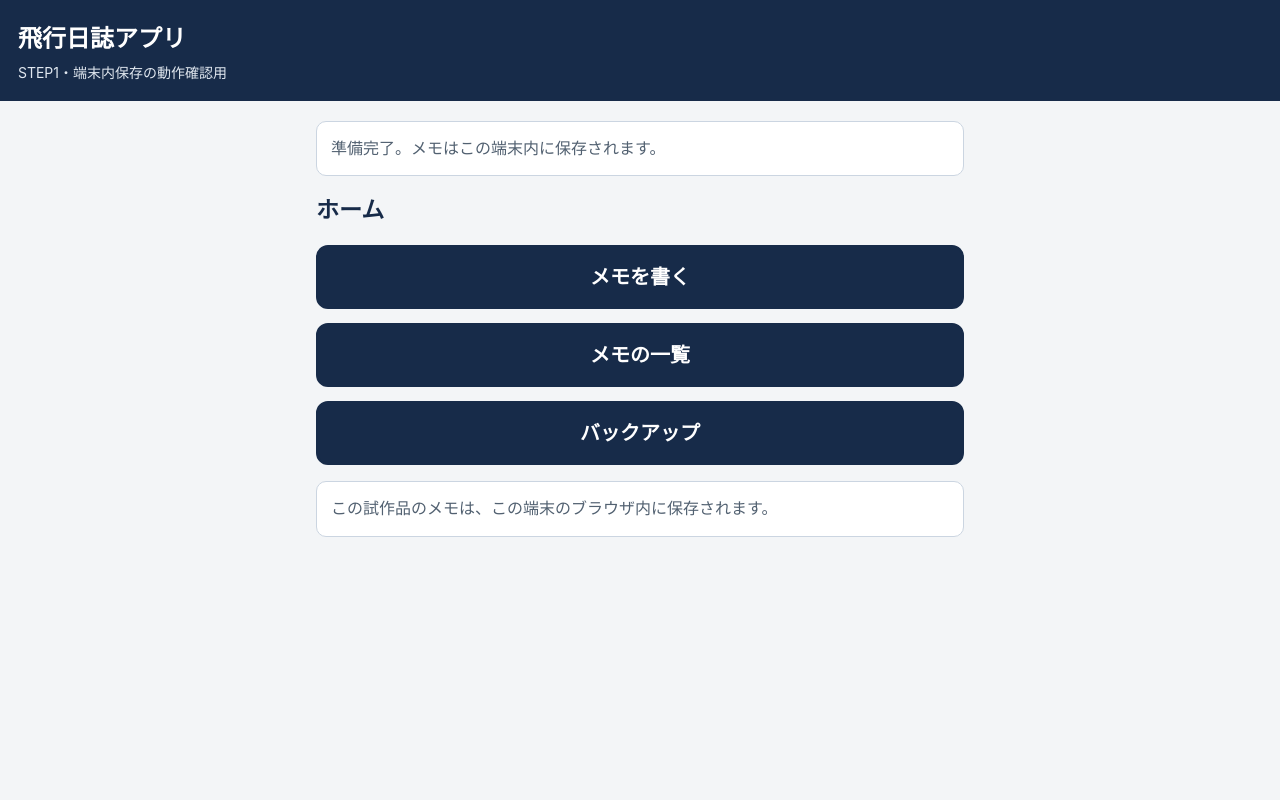
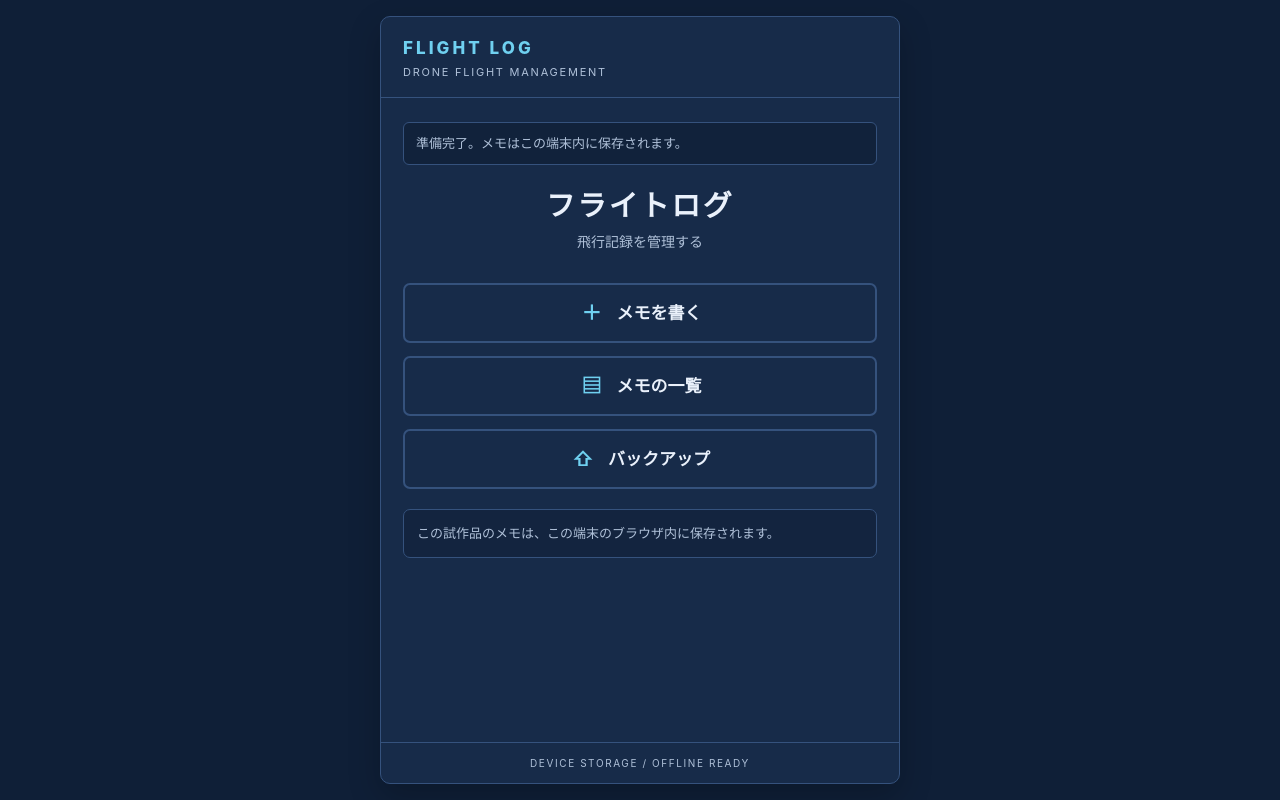
Before and after one commit to eikichi1303-web/drone-diary-step1, a plain HTML site: page index.html in a window 1280 px wide. Drawn offline with Linux system fonts and the light colour scheme.

Commit message:
Add files via upload

```diff
--- a/index.html
+++ b/index.html
@@ -3,153 +3,245 @@
 <head>
   <meta charset="UTF-8">
   <meta name="viewport" content="width=device-width, initial-scale=1.0, viewport-fit=cover">
-  <meta name="theme-color" content="#172B49">
+  <meta name="theme-color" content="#0F1F37">
   <meta name="apple-mobile-web-app-capable" content="yes">
-  <meta name="apple-mobile-web-app-status-bar-style" content="default">
+  <meta name="apple-mobile-web-app-status-bar-style" content="black-translucent">
   <meta name="apple-mobile-web-app-title" content="飛行日誌">
-  <meta name="description" content="端末内でメモを管理するオフライン動作確認用アプリ">
+  <meta name="description" content="端末内で飛行記録を管理するアプリ">
   <link rel="manifest" href="./manifest.json">
   <link rel="apple-touch-icon" href="./icon-192.png">
-  <title>飛行日誌アプリ STEP1</title>
+  <title>フライトログ</title>
   <style>
     :root {
-      --navy: #172B49;
-      --blue: #31577F;
-      --pale: #EEF3F8;
-      --gold: #B08D57;
-      --text: #17202B;
-      --muted: #526171;
-      --border: #CBD5E1;
-      --danger: #A32626;
+      --bg: #0F1F37;
+      --panel: #172B49;
+      --line: #35527D;
+      --text: #EAF1FB;
+      --sub: #AFC0D8;
+      --accent: #6FD0F0;
+      --danger: #FF8A7A;
     }
     * { box-sizing: border-box; }
+    html, body { margin: 0; min-height: 100%; }
     body {
-      margin: 0;
-      padding: 0;
-      background: #F3F5F7;
+      min-height: 100vh;
+      padding: max(16px, env(safe-area-inset-top)) 14px max(16px, env(safe-area-inset-bottom));
+      display: flex;
+      justify-content: center;
+      background: var(--bg);
       color: var(--text);
-      font-family: -apple-system, BlinkMacSystemFont, "Hiragino Kaku Gothic ProN",
-        "Yu Gothic", Meiryo, sans-serif;
-      font-size: 18px;
+      font-family: -apple-system, BlinkMacSystemFont, "Hiragino Sans",
+        "Noto Sans JP", "Yu Gothic", Meiryo, sans-serif;
+      font-size: 17px;
       line-height: 1.6;
     }
+    .app-shell {
+      width: 100%;
+      max-width: 520px;
+      min-height: min(760px, calc(100vh - 32px));
+      display: flex;
+      flex-direction: column;
+      overflow: hidden;
+      background: var(--panel);
+      border: 1px solid var(--line);
+      border-radius: 10px;
+      box-shadow: 0 12px 32px rgba(0,0,0,.22);
+    }
     header {
-      background: var(--navy);
-      color: white;
-      padding: 20px 18px 16px;
-      padding-top: max(20px, env(safe-area-inset-top));
+      padding: 18px 22px 15px;
+      border-bottom: 1px solid var(--line);
     }
-    header h1 { margin: 0; font-size: 24px; }
-    header p { margin: 4px 0 0; font-size: 14px; color: #E1E8F0; }
+    .brand {
+      margin: 0;
+      color: var(--accent);
+      font-size: 17px;
+      font-weight: 800;
+      letter-spacing: .18em;
+    }
+    .brand-sub {
+      margin: 2px 0 0;
+      color: var(--sub);
+      font-size: 11px;
+      letter-spacing: .16em;
+    }
     main {
-      width: min(100%, 680px);
-      margin: 0 auto;
-      padding: 20px 16px calc(32px + env(safe-area-inset-bottom));
+      width: 100%;
+      flex: 1;
+      padding: 24px 22px 28px;
     }
-    h2 { margin: 0 0 16px; font-size: 23px; color: var(--navy); }
+    .status {
+      margin: 0 0 18px;
+      padding: 10px 12px;
+      border: 1px solid var(--line);
+      border-radius: 6px;
+      background: rgba(8, 20, 38, .38);
+      color: var(--sub);
+      font-size: 13px;
+    }
+    .status.error, .error { color: var(--danger); }
     .screen { display: none; }
     .screen.active { display: block; }
-    .menu-button, .action-button, .back-button, .delete-button {
-      display: block;
+    h2 {
+      margin: 4px 0 18px;
+      color: var(--text);
+      font-size: 23px;
+      letter-spacing: .04em;
+    }
+    .home-title {
+      margin: 12px 0 2px;
+      text-align: center;
+      font-size: 29px;
+      letter-spacing: .08em;
+    }
+    .home-lead {
+      margin: 0 0 30px;
+      color: var(--sub);
+      text-align: center;
+      font-size: 14px;
+    }
+    button {
       width: 100%;
-      min-height: 64px;
-      border: 2px solid var(--navy);
-      border-radius: 12px;
-      padding: 14px 18px;
-      margin: 0 0 14px;
+      min-height: 58px;
+      margin: 0 0 13px;
+      padding: 12px 16px;
+      border: 2px solid var(--line);
+      border-radius: 7px;
+      background: transparent;
+      color: var(--text);
       font: inherit;
+      font-size: 17px;
+      font-weight: 650;
+      cursor: pointer;
+      transition: border-color .15s ease, background .15s ease;
+    }
+    button:hover { border-color: var(--accent); }
+    button:active { background: rgba(111, 208, 240, .12); }
+    button:focus-visible, textarea:focus-visible, input:focus-visible {
+      outline: 3px solid var(--accent);
+      outline-offset: 3px;
+    }
+    .menu-button {
+      display: flex;
+      align-items: center;
+      justify-content: center;
+      gap: 12px;
+    }
+    .menu-button .icon {
+      width: 1.3em;
+      color: var(--accent);
       font-size: 20px;
-      font-weight: 700;
-      cursor: pointer;
       text-align: center;
     }
-    .menu-button, .action-button {
-      background: var(--navy);
-      color: white;
-    }
-    .menu-button:focus-visible, button:focus-visible, textarea:focus-visible {
-      outline: 4px solid #E1B85B;
-      outline-offset: 3px;
+    .action-button {
+      border-color: var(--accent);
+      background: var(--accent);
+      color: #0F1F37;
+      font-weight: 750;
     }
     .back-button {
-      background: white;
-      color: var(--navy);
-      margin-top: 22px;
+      background: transparent;
+      color: var(--sub);
     }
     .delete-button {
-      min-height: 48px;
       width: auto;
-      padding: 8px 18px;
-      margin: 10px 0 0;
-      background: white;
+      min-height: 42px;
+      margin: 12px 0 0;
+      padding: 7px 14px;
+      border-color: #7A4A47;
       color: var(--danger);
-      border-color: var(--danger);
-      font-size: 17px;
+      font-size: 14px;
+    }
+    label {
+      display: block;
+      margin: 0 0 7px;
+      color: var(--sub);
+      font-size: 14px;
     }
     textarea {
       display: block;
       width: 100%;
-      min-height: 220px;
-      padding: 14px;
-      border: 2px solid var(--border);
-      border-radius: 10px;
-      background: white;
+      min-height: 210px;
+      padding: 13px;
+      border: 2px solid var(--line);
+      border-radius: 7px;
+      background: var(--bg);
       color: var(--text);
       font: inherit;
-      font-size: 18px;
+      font-size: 16px;
       resize: vertical;
     }
-    .help, .status, .empty {
+    textarea::placeholder { color: #8398B6; }
+    .help, .empty {
+      padding: 13px;
+      border: 1px solid var(--line);
+      border-radius: 7px;
+      background: rgba(8, 20, 38, .28);
+      color: var(--sub);
+      font-size: 13px;
+    }
+    .home-help { margin-top: 20px; }
+    .memo-card {
+      margin-bottom: 12px;
       padding: 14px;
-      border-radius: 10px;
-      background: white;
-      border: 1px solid var(--border);
-      color: var(--muted);
-      font-size: 16px;
-    }
-    .status { margin-bottom: 16px; }
-    .memo-card {
-      background: white;
-      border: 1px solid var(--border);
-      border-radius: 12px;
-      padding: 16px;
-      margin-bottom: 14px;
+      border: 1px solid var(--line);
+      border-radius: 7px;
+      background: rgba(8, 20, 38, .28);
       overflow-wrap: anywhere;
     }
-    .memo-date { color: var(--muted); font-size: 14px; margin-bottom: 8px; }
+    .memo-date { margin-bottom: 7px; color: var(--sub); font-size: 12px; }
     .memo-text { white-space: pre-wrap; }
     .button-row { margin-top: 16px; }
     .file-label {
       display: block;
       margin: 12px 0;
-      padding: 14px;
-      background: white;
-      border: 2px dashed var(--blue);
-      border-radius: 10px;
+      padding: 13px;
+      border: 2px dashed var(--line);
+      border-radius: 7px;
+      color: var(--text);
       text-align: center;
-      font-weight: 700;
+      font-weight: 650;
     }
-    input[type="file"] { display: block; width: 100%; margin-top: 10px; font-size: 16px; }
-    .small-note { font-size: 14px; color: var(--muted); }
-    .error { color: var(--danger); font-weight: 700; }
+    input[type="file"] {
+      display: block;
+      width: 100%;
+      margin-top: 10px;
+      color: var(--sub);
+      font-size: 14px;
+    }
+    .small-note { color: var(--sub); font-size: 13px; }
     button:disabled { opacity: .55; cursor: not-allowed; }
+    footer {
+      padding: 12px 18px;
+      border-top: 1px solid var(--line);
+      color: var(--sub);
+      text-align: center;
+      font-size: 10px;
+      letter-spacing: .16em;
+    }
+    @media (max-width: 380px) {
+      main { padding-right: 16px; padding-left: 16px; }
+      header { padding-right: 17px; padding-left: 17px; }
+      .home-title { font-size: 26px; }
+    }
   </style>
 </head>
 <body>
+  <div class="app-shell">
     <header>
-    <h1>飛行日誌アプリ</h1>
-    <p>STEP1・端末内保存の動作確認用</p>
+      <p class="brand">FLIGHT LOG</p>
+      <p class="brand-sub">DRONE FLIGHT MANAGEMENT</p>
     </header>
 
     <main>
       <div id="globalStatus" class="status" role="status" aria-live="polite">準備しています。</div>
 
       <section id="homeScreen" class="screen active">
-      <h2>ホーム</h2>
-      <button class="menu-button" id="goWrite">メモを書く</button>
-      <button class="menu-button" id="goList">メモの一覧</button>
-      <button class="menu-button" id="goBackup">バックアップ</button>
-      <p class="help">この試作品のメモは、この端末のブラウザ内に保存されます。</p>
+        <h2 class="home-title">フライトログ</h2>
+        <p class="home-lead">飛行記録を管理する</p>
+        <button class="menu-button" id="goWrite"><span class="icon" aria-hidden="true">＋</span>メモを書く</button>
+        <button class="menu-button" id="goList"><span class="icon" aria-hidden="true">▤</span>メモの一覧</button>
+        <button class="menu-button" id="goBackup"><span class="icon" aria-hidden="true">⇧</span>バックアップ</button>
+        <p class="help home-help">この試作品のメモは、この端末のブラウザ内に保存されます。</p>
       </section>
 
       <section id="writeScreen" class="screen">
@@ -172,7 +264,6 @@
         <h2>バックアップ</h2>
         <p class="help">書き出し：保存済みのメモをJSONファイルにします。</p>
         <button class="action-button" id="exportBackup">書き出し</button>
-
         <div class="help">
           <strong>読み込み：</strong><br>
           JSONバックアップを選んで読み込みます。同じIDのメモは重複追加せず、新しいメモだけを追加します。現在のメモは削除・上書きしません。
@@ -185,6 +276,9 @@
       </section>
     </main>
 
+    <footer>DEVICE STORAGE / OFFLINE READY</footer>
+  </div>
+
   <script src="./app.js"></script>
 </body>
 </html>
```
Lines whose indentation alone changed are shown as unchanged.
